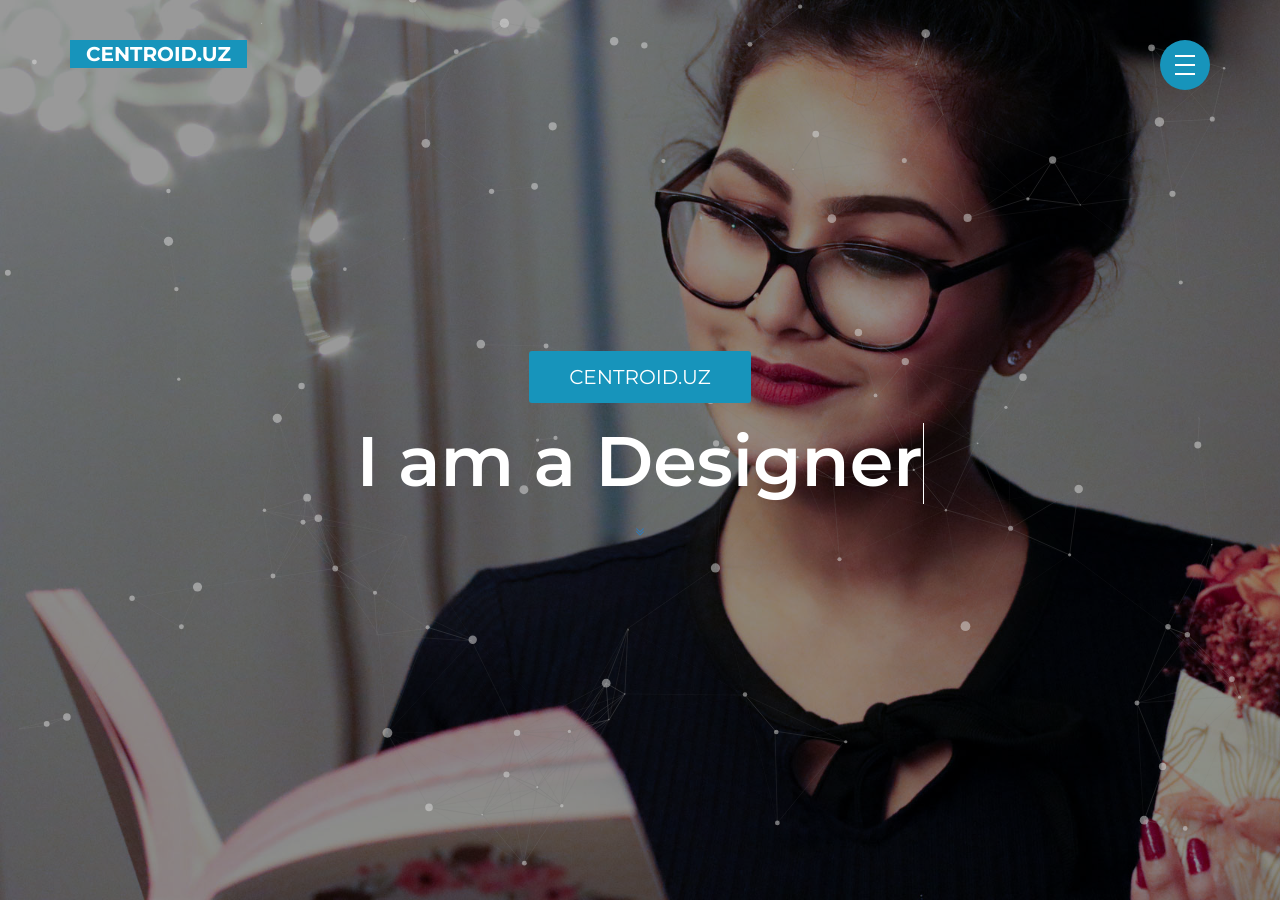
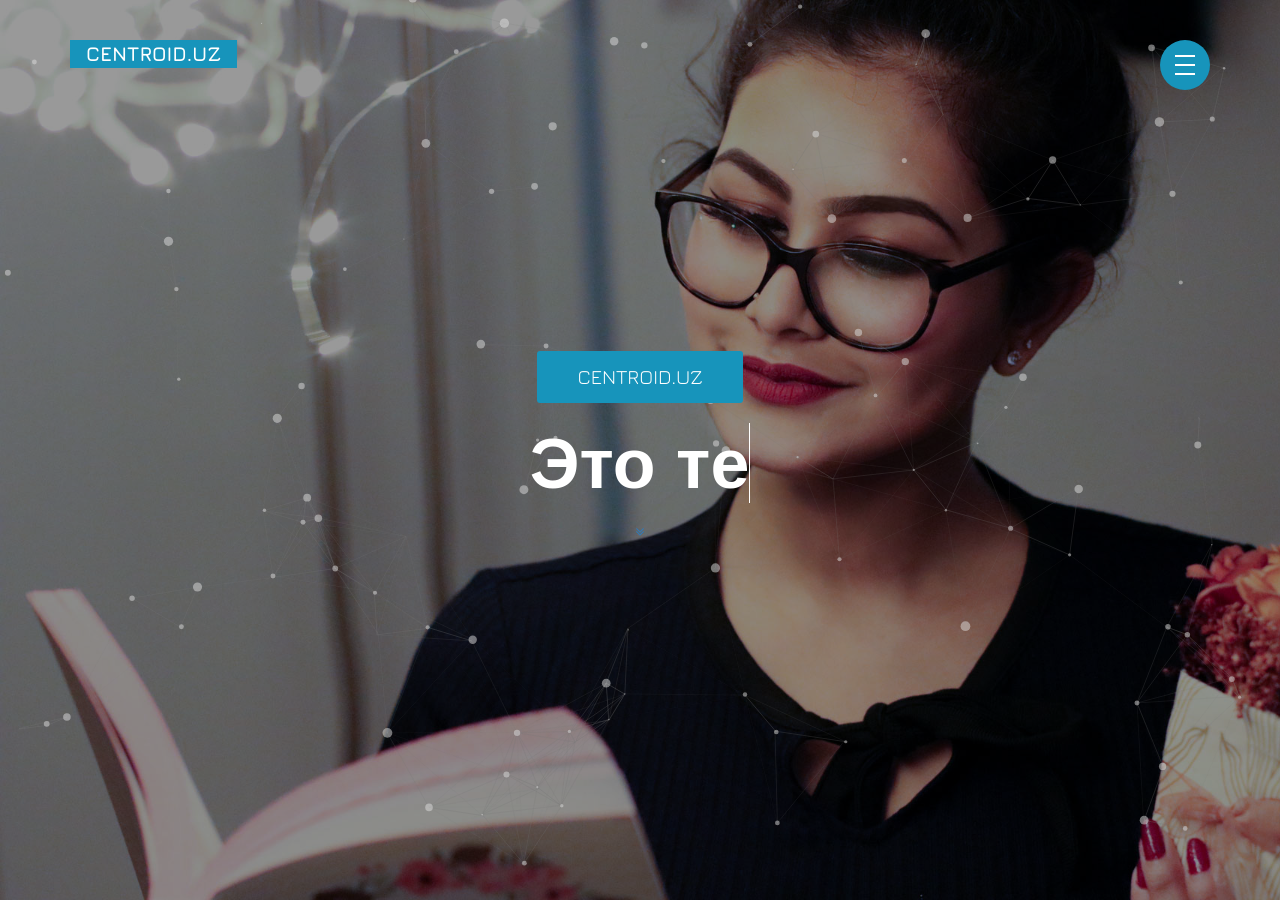
Before and after one commit to thebestwebdev/centroiduz, a Jekyll site: the page built from index.html, in a window 1280 px wide and 900 px high. Built offline with Jekyll 4.4.1, drawn with Linux system fonts in a browser that asks for light colours; some of the changed text lies outside the part shown.

Commit message:
Changed fonts.

```diff
--- a/_layouts/default.html
+++ b/_layouts/default.html
@@ -13,8 +13,8 @@
 		<!-- Latest Bootstrap min CSS -->
 		<link rel="stylesheet" href="assets/bootstrap/css/bootstrap.min.css">
 		<!-- Google Font -->
-		<link href="https://fonts.googleapis.com/css?family=Open+Sans:400,400i,700i,700" rel="stylesheet">
-		<link href="https://fonts.googleapis.com/css?family=Montserrat:300,300i,400,500,600,700" rel="stylesheet">
+		<link href="https://fonts.googleapis.com/css?family=PT+Sans:400,400i,700i,700" rel="stylesheet">
+		<link href="https://fonts.googleapis.com/css?family=Jura:300,300i,400,500,600,700" rel="stylesheet">
 		<!-- Font Awesome CSS -->
 		<link rel="stylesheet" href="assets/fonts/font-awesome.min.css">
 		<!-- themify-icons CSS -->
--- a/assets/css/style.css
+++ b/assets/css/style.css
@@ -25,7 +25,7 @@ Version      : 1.0
 */
 body {
 color: #767676;
-font-family: 'Open Sans', sans-serif;
+font-family: 'PT Sans', sans-serif;
 font-size: 16px;
 line-height: 22px;
 font-weight: 400;
@@ -42,12 +42,12 @@ h5,
 h6 {
   letter-spacing: 0px;
   margin-top: 0px;
- font-family: 'Montserrat', sans-serif;
+ font-family: 'Jura', sans-serif;
   color: #333;
   font-weight: 400;
 }
 a {
-	font-family: 'Montserrat', sans-serif;
+	font-family: 'Jura', sans-serif;
     text-decoration: none;
     -webkit-transition: all 0.2s;
     transition: all 0.2s;
--- a/docs/assets/css/style.css
+++ b/docs/assets/css/style.css
@@ -25,7 +25,7 @@ Version      : 1.0
 */
 body {
 color: #767676;
-font-family: 'Open Sans', sans-serif;
+font-family: 'PT Sans', sans-serif;
 font-size: 16px;
 line-height: 22px;
 font-weight: 400;
@@ -42,12 +42,12 @@ h5,
 h6 {
   letter-spacing: 0px;
   margin-top: 0px;
- font-family: 'Montserrat', sans-serif;
+ font-family: 'Jura', sans-serif;
   color: #333;
   font-weight: 400;
 }
 a {
-	font-family: 'Montserrat', sans-serif;
+	font-family: 'Jura', sans-serif;
     text-decoration: none;
     -webkit-transition: all 0.2s;
     transition: all 0.2s;
--- a/docs/blog/index.html
+++ b/docs/blog/index.html
@@ -13,8 +13,8 @@
 		<!-- Latest Bootstrap min CSS -->
 		<link rel="stylesheet" href="assets/bootstrap/css/bootstrap.min.css">
 		<!-- Google Font -->
-		<link href="https://fonts.googleapis.com/css?family=Open+Sans:400,400i,700i,700" rel="stylesheet">
-		<link href="https://fonts.googleapis.com/css?family=Montserrat:300,300i,400,500,600,700" rel="stylesheet">
+		<link href="https://fonts.googleapis.com/css?family=PT+Sans:400,400i,700i,700" rel="stylesheet">
+		<link href="https://fonts.googleapis.com/css?family=Jura:300,300i,400,500,600,700" rel="stylesheet">
 		<!-- Font Awesome CSS -->
 		<link rel="stylesheet" href="assets/fonts/font-awesome.min.css">
 		<!-- themify-icons CSS -->
--- a/index.html
+++ b/index.html
@@ -16,7 +16,7 @@ layout: default
 								<div class="col-md-12">
 									<div class="header-text text-center">
 										<h3>CENTROID.UZ</h3>
-										<h1 class="typewrite" data-period="2000" data-type='[ "This is CENTROID.UZ.", "I am a Designer & Animator.", "Lives in USA."]'>
+										<h1 class="typewrite" data-period="3000" data-type='[ "This is CENTROID.UZ.", "Это тестовый текст.", "Lives in USA."]'>
 										<span class="wrap"></span></h1>
 										<div class="home-arrow-down">
 											<a href="#about" class="smoth-scroll btn"><i class="fa fa-angle-double-down"></i></a>
@@ -42,7 +42,7 @@ layout: default
 					</div><!--- END COL -->
 					<div class="col-md-7 col-sm-12 col-xs-12">
 					   <div class="about-me-content">
-							<h2 class="wow fadeInUp" data-wow-delay="0.2s"> I am a creative Designer & Animator Based In United State.</h2>
+							<h2 class="wow fadeInUp" data-wow-delay="0.2s"> Мы занимаемся разработкой ПО.</h2>
 							<ul class="about-service wow fadeInUp" data-wow-delay="0.4s">
 								<li>Web Design</li>
 								<li>Brand Identity</li>
```
Also changed, not shown: docs/index.html (+4 -4 lines).
